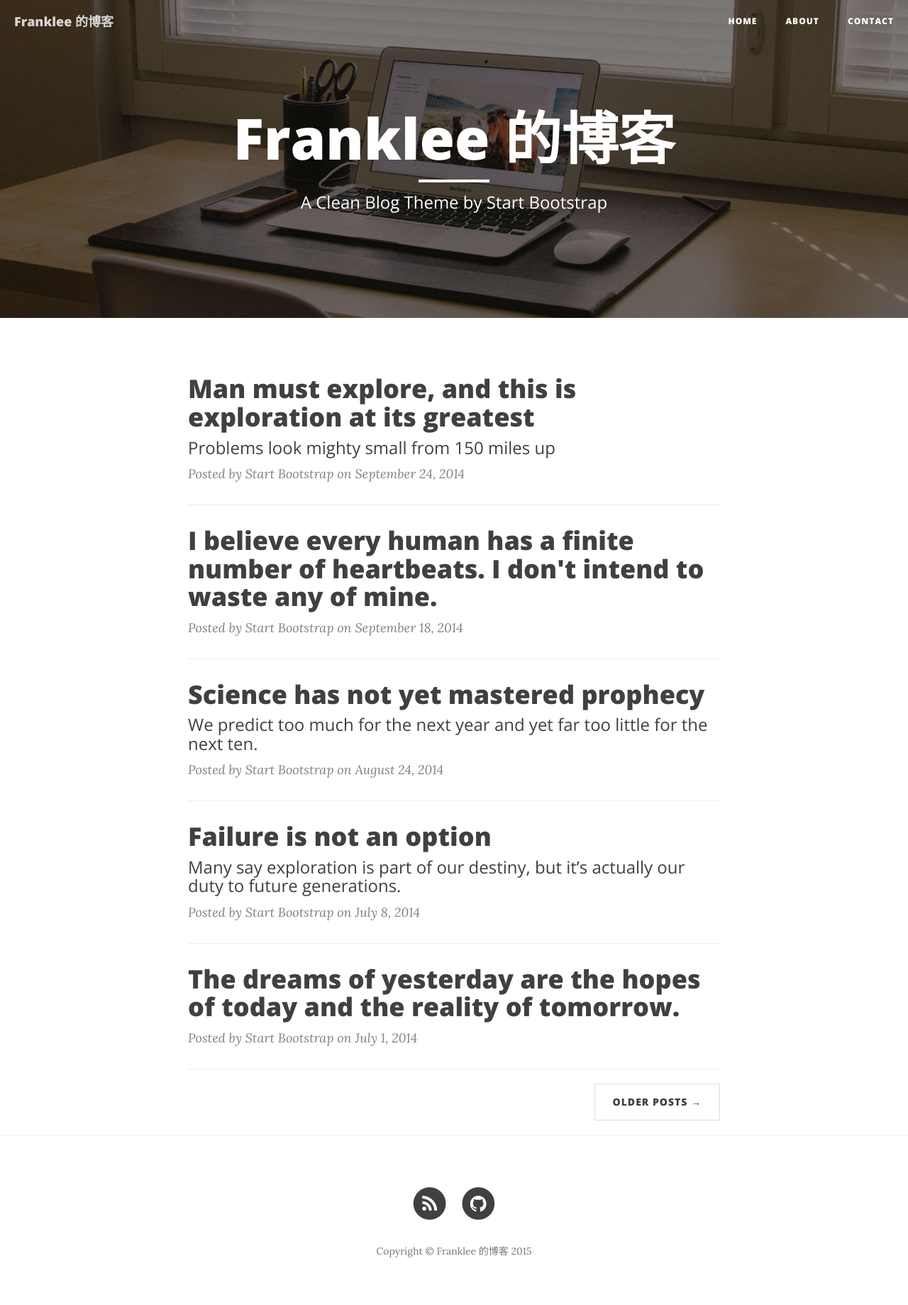
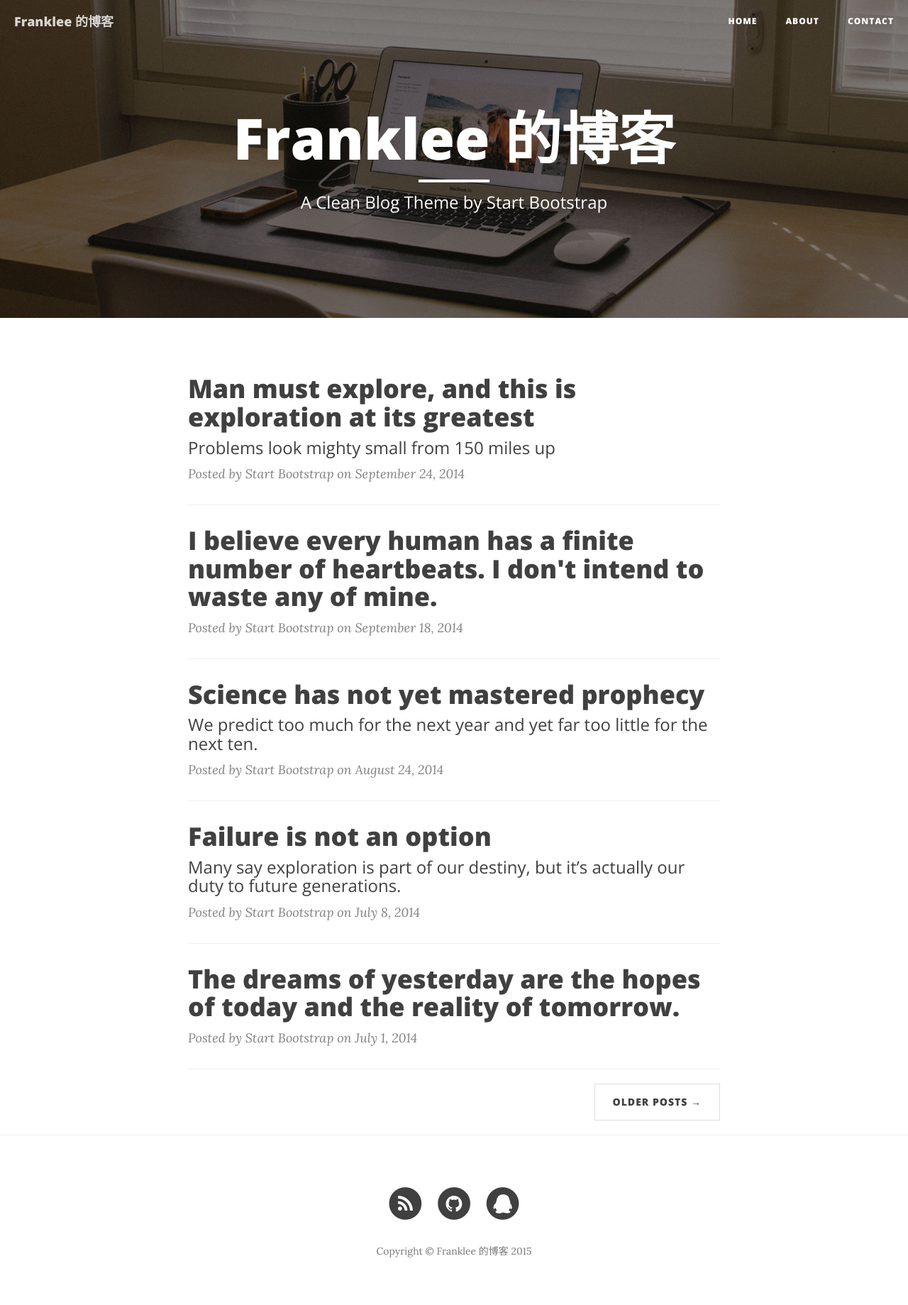
Before and after one commit to FrankLee33/franklee33.github.io, a Jekyll site: the page built from index.html, in a window 1280 px wide. Shown: the whole page at 71% size. Built offline with Jekyll 4.4.1, drawn with Linux system fonts in a browser that asks for light colours; nearby versions of some CDN libraries; the list of posts is cut into pages by our own code.

Commit message:
update css not find error

```diff
--- a/_config.yml
+++ b/_config.yml
@@ -3,9 +3,10 @@ title: Franklee 的博客
 header-img: img/home-bg.jpg
 email: franklee33@163.com
 description: "欢迎来到Franklee的博客"
-baseurl: "/"
+baseurl: "http://franklee33.github.io/"
 url: "http://franklee33.github.io"
 github_username:  franklee33
+qq_num: 47085711
 
 # Build settings
 markdown: kramdown
--- a/_includes/footer.html
+++ b/_includes/footer.html
@@ -42,6 +42,16 @@
                         </a>
                     </li>
                     {% endif %}
+                    {% if site.qq_num %}
+                    <li>
+                      <a href="http://wpa.qq.com/msgrd?v=3&amp;uin={{ site.qq_num }}&amp;site=qq&amp;menu=yes" target="_blank" rel="nofollow">
+                            <span class="fa-stack fa-lg">
+                                <i class="fa fa-circle fa-stack-2x"></i>
+                                <i class="fa fa-qq fa-stack-1x fa-inverse"></i>
+                            </span>
+                        </a>
+                    </li>
+                    {% endif %}
                 </ul>
                 <p class="copyright text-muted">Copyright &copy; {{ site.title }} {{ site.time | date: '%Y' }}</p>
             </div>
```
